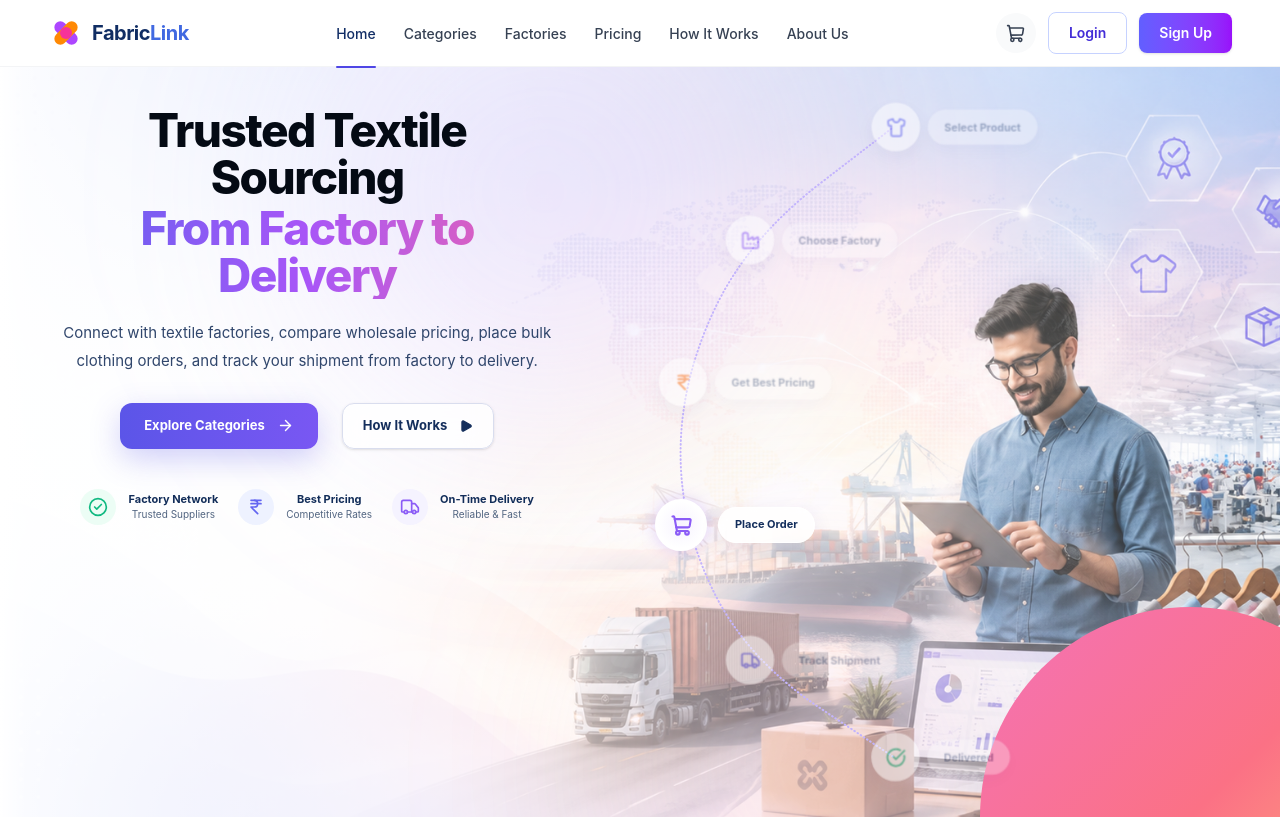
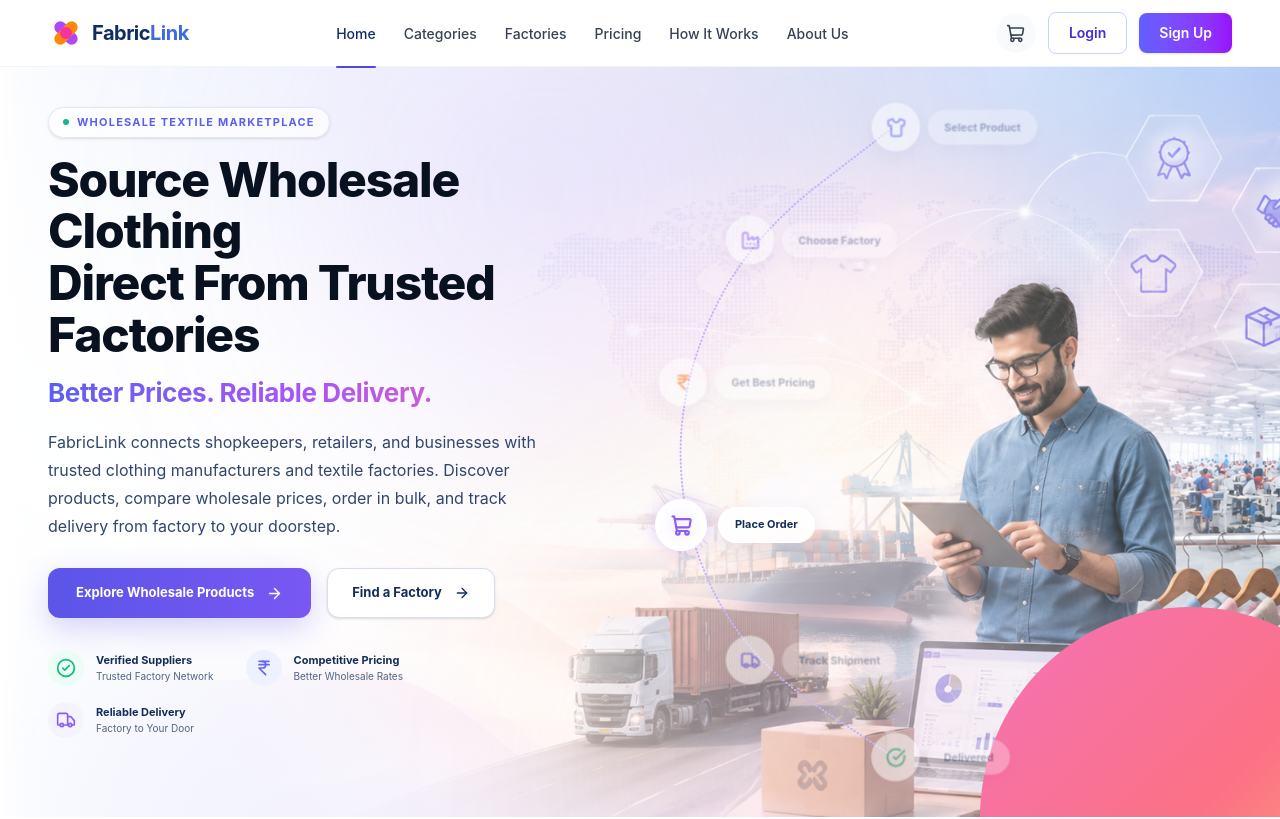
Before and after one commit to Amarnath-sahni/B2B_Connect, a React (Vite) app: page / in a window 1280 px wide. Shown: the top 819 px of the page. Built offline with nearby package versions, Linux system fonts and the light colour scheme.

Commit message:
Change the in Home page content

```diff
--- a/src/pages/sections/HeroSec.jsx
+++ b/src/pages/sections/HeroSec.jsx
@@ -343,7 +343,7 @@ const HeroSec = () => {
 
       <div
         aria-hidden="true"
-        className="absolute inset-0 bg-gradient-to-r from-white via-white/95 via-[2%] to-white/10"
+        className="absolute inset-0 bg-linear-to-r from-white via-white/95 via-[2%] to-white/10"
       />
 
       {/* ======================================================
@@ -376,55 +376,193 @@ const HeroSec = () => {
             LEFT CONTENT
             <div className="flex flex-col justify-center px-5 py-10 sm:px-8 lg:px-8 xl:px-10">
         ==================================================== */}
+        <div
+  className="
+    flex h-full
+    flex-col
+    items-center
+    justify-start
+    px-6 py-10
+    text-center
 
-<div className="flex flex-col justify-Center items-center text-center px-6 py-10 sm:px-8 lg:px-10 xl:px-12">
+    sm:px-8
+
+    lg:items-start
+    lg:px-10
+    lg:py-10
+    lg:text-left
+
+    xl:px-12
+  "
+>
+  <div className="w-full max-w-170">
+
+    {/* ==================================================
+        HERO BADGE
+    ================================================== */}
+    <div
+      className="
+        mb-4
+        inline-flex
+        items-center
+        gap-2
+        rounded-full
+        border border-[#E3E5F5]
+        bg-white/70
+        px-3.5
+        py-1.5
+        text-[10px]
+        font-bold
+        uppercase
+        tracking-[1.2px]
+        text-[#5B5FEF]
+        shadow-sm
+        backdrop-blur-sm
+        sm:text-[11px]
+      "
+    >
+      <span className="h-1.5 w-1.5 rounded-full bg-[#10B981]" />
+      Wholesale Textile Marketplace
+    </div>
+
+    {/* ==================================================
+        HERO TITLE
+    ================================================== */}
     <h1
   id="hero-title"
-            className="max-w-[650px] text-[34px] font-extrabold leading-[1.02] tracking-[-1.5px] text-[#040a14] sm:text-[40px] lg:text-[44px] xl:text-[46px]"
+  className="max-w-170 text-pretty text-[36px] font-extrabold leading-[1.08] tracking-[-1.2px] text-[#07111F] sm:text-[42px] lg:text-[44px] xl:text-[48px]"
 >
-            Trusted Textile Sourcing
-            <span className="mt-1 block bg-gradient-to-r from-[#5B5FEF] via-[#A855F7] to-[#F05CA8] bg-clip-text text-transparent">
-              From Factory to Delivery
+  <span className="block">
+    Source Wholesale Clothing
+  </span>
+
+  <span className="block">
+    Direct From Trusted Factories
+  </span>
+
+  <span className="mt-4 block bg-linear-to-r from-[#5B5FEF] via-[#A855F7] to-[#F05CA8] bg-clip-text text-[21px] font-bold leading-[1.2] tracking-[-0.4px] text-transparent sm:text-[24px] lg:text-[26px]">
+    Better Prices. Reliable Delivery.
   </span>
 </h1>
 
-          <p className="mt-5 max-w-[500px] text-[14px] leading-7 text-[#30466C] sm:text-[15px]">
-            Connect with textile factories, compare wholesale pricing,
-            place bulk clothing orders, and track your shipment from
-            factory to delivery.
+    {/* ==================================================
+        DESCRIPTION
+    ================================================== */}
+    <p
+      className="
+        mt-5
+        max-w-570px
+        text-[14px]
+        leading-7
+        text-[#30466C]
+
+        sm:text-[15px]
+
+        lg:text-[16px]
+        lg:leading-7
+      "
+    >
+      FabricLink connects shopkeepers, retailers, and businesses
+      with trusted clothing manufacturers and textile factories.
+      Discover products, compare wholesale prices, order in bulk,
+      and track delivery from factory to your doorstep.
     </p>
 
     {/* ==================================================
         CTA BUTTONS
     ================================================== */}
+    <nav
+      aria-label="Hero actions"
+      className="
+        mt-7
+        flex
+        flex-wrap
+        items-center
+        justify-center
+        gap-4
 
-          <nav
-            aria-label="Hero navigation"
-            className="mt-7 flex flex-wrap items-center gap-4 sm:gap-6"
+        lg:justify-start
+      "
     >
+      {/* Primary CTA */}
       <Link
         to="/categories"
-              className="group inline-flex h-[46px] items-center gap-3 rounded-xl bg-gradient-to-r from-[#5B55E8] to-[#7957F3] px-6 text-[13px] font-bold text-white shadow-[0_10px_30px_rgba(91,85,232,0.28)] transition-transform duration-300 hover:-translate-y-1 focus:outline-none focus:ring-2 focus:ring-[#6366F1] focus:ring-offset-2"
+        className="
+          group
+          inline-flex
+          h-[50px]
+          items-center
+          gap-3
+          rounded-xl
+          bg-gradient-to-r
+          from-[#5B55E8]
+          to-[#7957F3]
+          px-7
+          text-[13px]
+          font-bold
+          text-white
+          shadow-[0_10px_30px_rgba(91,85,232,0.25)]
+          transition-all
+          duration-300
+
+          hover:-translate-y-1
+          hover:shadow-[0_14px_35px_rgba(91,85,232,0.32)]
+
+          focus:outline-none
+          focus:ring-2
+          focus:ring-[#6366F1]
+          focus:ring-offset-2
+        "
       >
-              Explore Categories
+        <span>Explore Wholesale Products</span>
 
         <ArrowRight
           aria-hidden="true"
           size={17}
-                className="transition-transform duration-300 group-hover:translate-x-1"
+          className="
+            transition-transform
+            duration-300
+            group-hover:translate-x-1
+          "
         />
       </Link>
 
+      {/* Secondary CTA */}
       <Link
-              to="/how-it-works"
-              className="inline-flex h-[46px] items-center gap-3 rounded-xl border border-[#D9DDEE] bg-white/80 px-5 text-[13px] font-bold text-[#142E5C] shadow-sm backdrop-blur-md transition-colors hover:bg-white focus:outline-none focus:ring-2 focus:ring-[#6366F1] focus:ring-offset-2"
+        to="/factories"
+        className="
+          inline-flex
+          h-[50px]
+          items-center
+          gap-3
+          rounded-xl
+          border
+          border-[#D9DDEE]
+          bg-white
+          px-6
+          text-[13px]
+          font-bold
+          text-[#142E5C]
+          shadow-sm
+          transition-all
+          duration-300
+
+          hover:-translate-y-0.5
+          hover:border-[#C9CCEA]
+          hover:bg-white
+          hover:shadow-md
+
+          focus:outline-none
+          focus:ring-2
+          focus:ring-[#6366F1]
+          focus:ring-offset-2
+        "
       >
-              How It Works
+        <span>Find a Factory</span>
 
-              <Play
+        <ArrowRight
           aria-hidden="true"
-                size={14}
-                fill="currentColor"
+          size={16}
         />
       </Link>
     </nav>
@@ -432,34 +570,50 @@ const HeroSec = () => {
     {/* ==================================================
         TRUST INFORMATION
     ================================================== */}
-
     <div
       aria-label="FabricLink benefits"
-            className="mt-10 flex flex-wrap items-center gap-6 lg:gap-5"
+      className="
+        mt-8
+        flex
+        w-full
+        flex-wrap
+        items-center
+        justify-center
+        gap-x-7
+        gap-y-4
+
+        lg:justify-start
+        xl:gap-x-8
+      "
     >
+      {/* Trust Item 1 */}
       <TrustItem
         icon={CheckCircle2}
         iconClass="text-[#10B981]"
         bgClass="bg-[#ECFDF5]"
-              title="Factory Network"
-              subtitle="Trusted Suppliers"
+        title="Verified Suppliers"
+        subtitle="Trusted Factory Network"
       />
 
+      {/* Trust Item 2 */}
       <TrustItem
         icon={IndianRupee}
         iconClass="text-[#6366F1]"
         bgClass="bg-[#EEF2FF]"
-              title="Best Pricing"
-              subtitle="Competitive Rates"
+        title="Competitive Pricing"
+        subtitle="Better Wholesale Rates"
       />
 
+      {/* Trust Item 3 */}
       <TrustItem
         icon={Truck}
         iconClass="text-[#8B5CF6]"
         bgClass="bg-[#F5F3FF]"
-              title="On-Time Delivery"
-              subtitle="Reliable & Fast"
+        title="Reliable Delivery"
+        subtitle="Factory to Your Door"
       />
+    </div>
+
   </div>
 </div>
 
```
Lines whose indentation alone changed are shown as unchanged.
